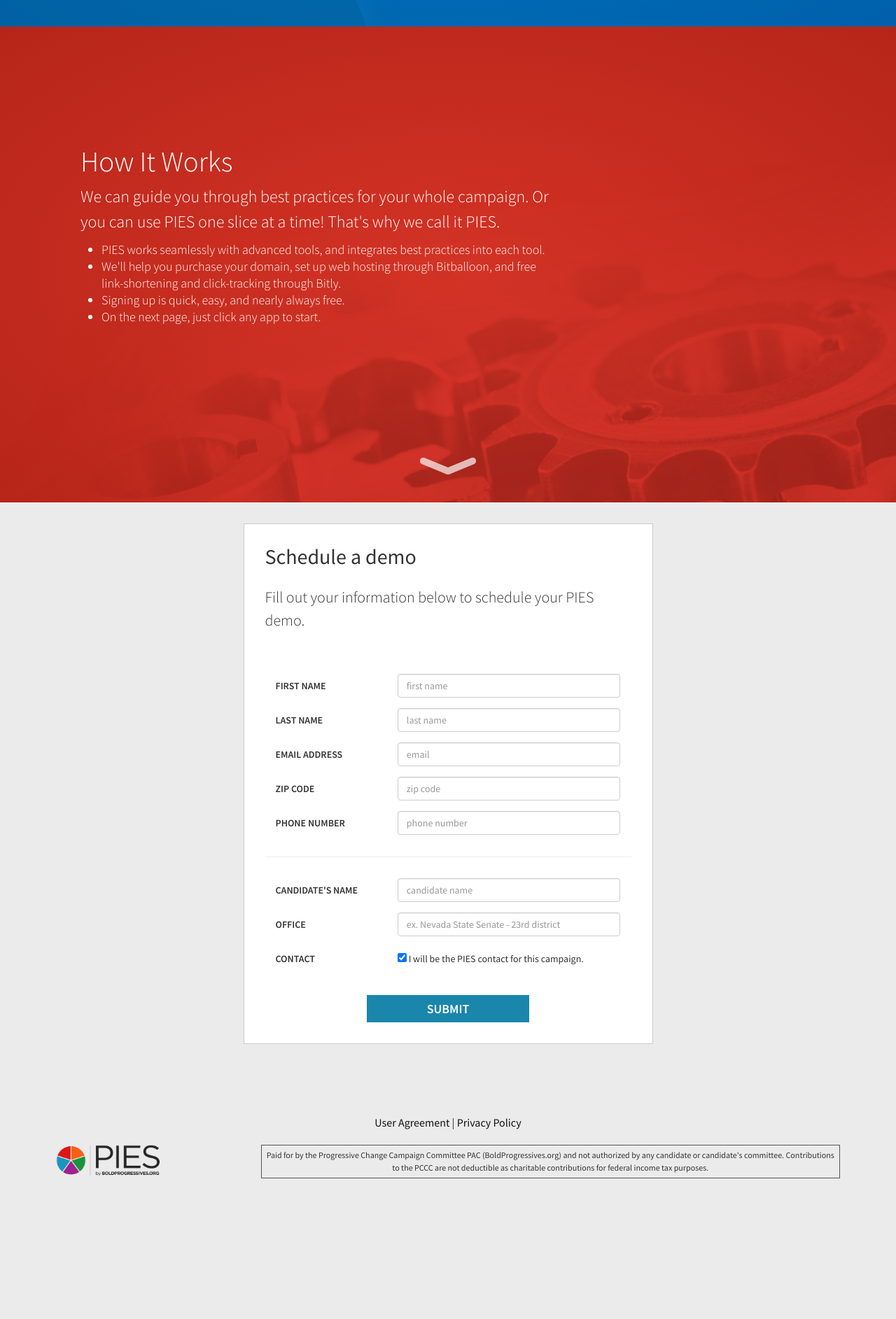
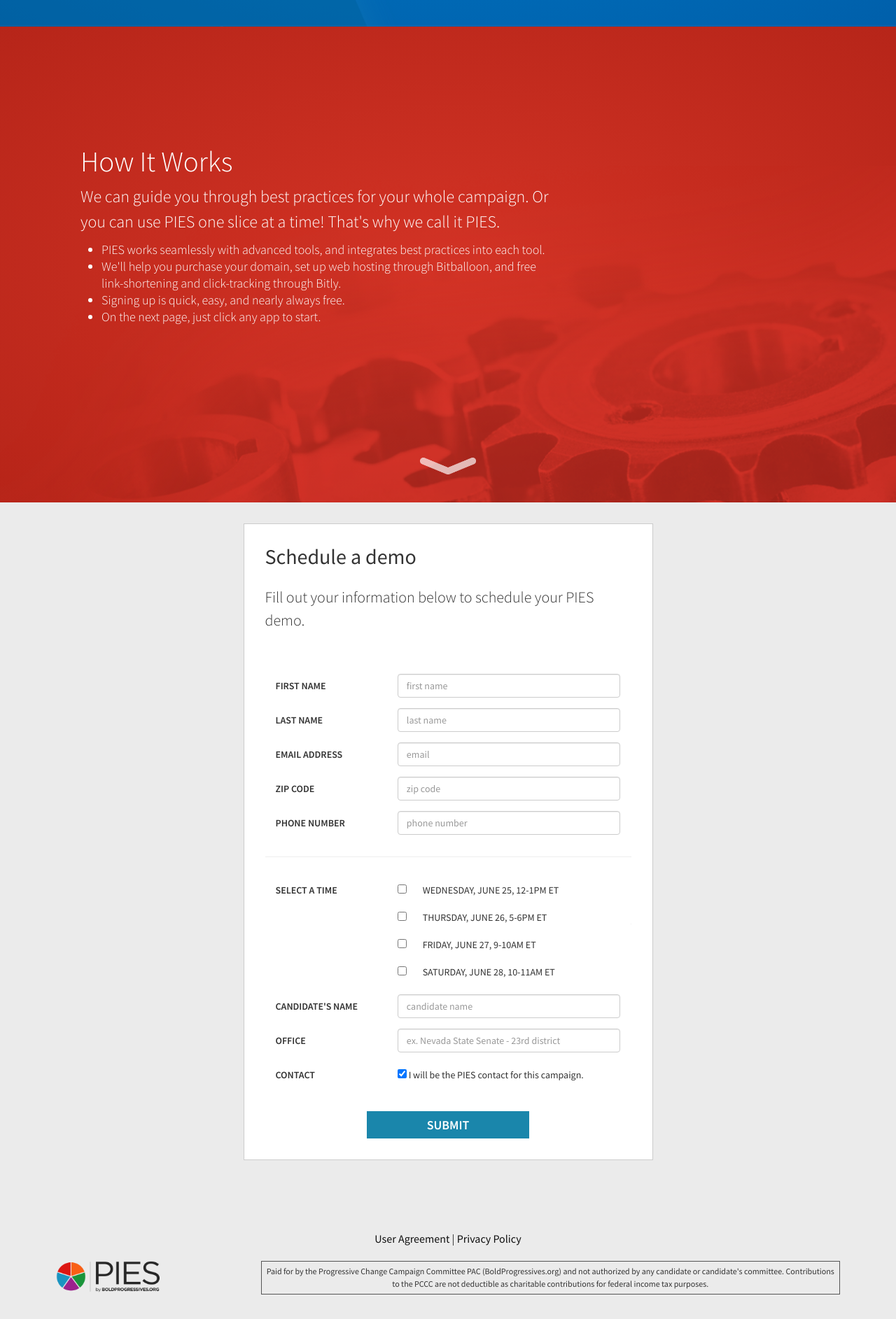
Before and after one commit to boldprogressives/pies-public-site, a Jekyll site: the page built from demo.html, in a window 1280 px wide. Shown: the part 3482-5367 px from the top of the page at 70% size. Built offline with Jekyll 4.4.1, drawn with Linux system fonts in a browser that asks for light colours; before the commit the page ends 5201 px from its top, so only the background shows below that.

Commit message:
make the time things work

```diff
--- a/demo.html
+++ b/demo.html
@@ -217,6 +217,35 @@ forms: true
       		<hr>
 
       		<div class="form-group">
+	      		<label for="pies-first" class="control-label col-sm-4">Select a time</label>
+	      		<div class="col-sm-8 time-choices">
+    <label>
+ <input class="time-choice" type="checkbox" name="action_pies_demo" value="June 25" id="june_25" onClick="$('#hiddenquestion-div').show(500);"/>
+Wednesday, June 25, 12-1pm ET
+</label>
+
+<label>
+ <input class="time-choice" type="checkbox" name="action_pies_demo" value="June 26" id="june_26" onClick="$('#hiddenquestion-div').show(500);"/>
+Thursday, June 26, 5-6pm ET
+</label>
+
+<label>
+ <input class="time-choice" type="checkbox" name="action_pies_demo" value="June 27" id="june_27" onClick="$('#hiddenquestion-div').show(500);"/>
+Friday, June 27, 9-10am ET
+</label>
+
+<label>
+ <input class="time-choice" type="checkbox" name="action_pies_demo" value="June 26" id="june_28" onClick="$('#hiddenquestion-div').show(500);"/>
+Saturday, June 28, 10-11am ET
+</label>
+
+	      		</div>
+      		</div>
+
+      		<br>
+      		<hr>
+
+      		<div class="form-group">
 	      		<label for="pies-first" class="control-label col-sm-4">Candidate's name</label>
 	      		<div class="col-sm-8">
 	      			<input type="text" name="action_candidate_name" class="form-control" id="pies-first" placeholder="candidate name">
@@ -273,4 +302,6 @@ forms: true
   padding-top: 30px;
 
 }
+.time-choices label { font-weight: 400; }
+.time-choices input { margin-right: 20px; }
 </style>
```
